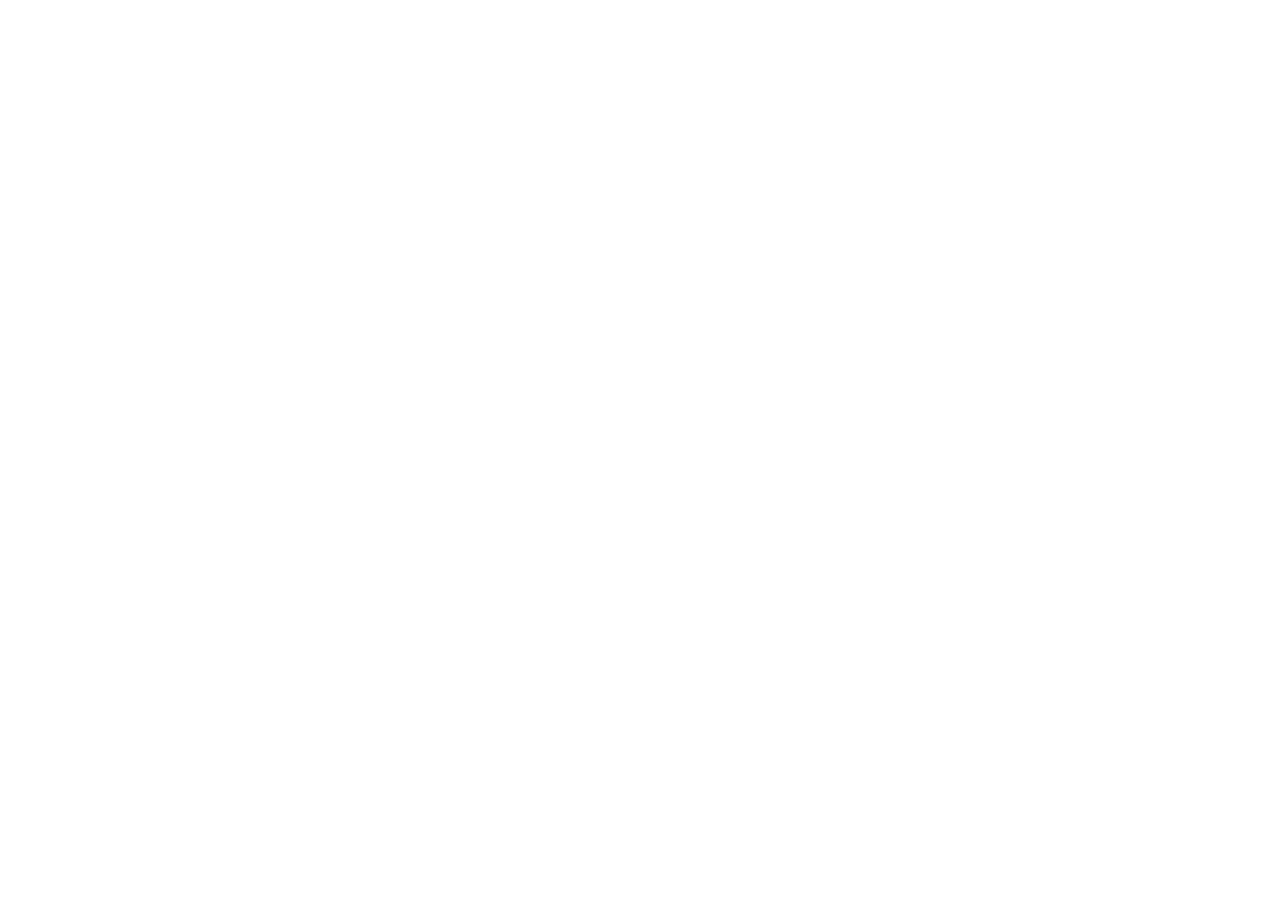
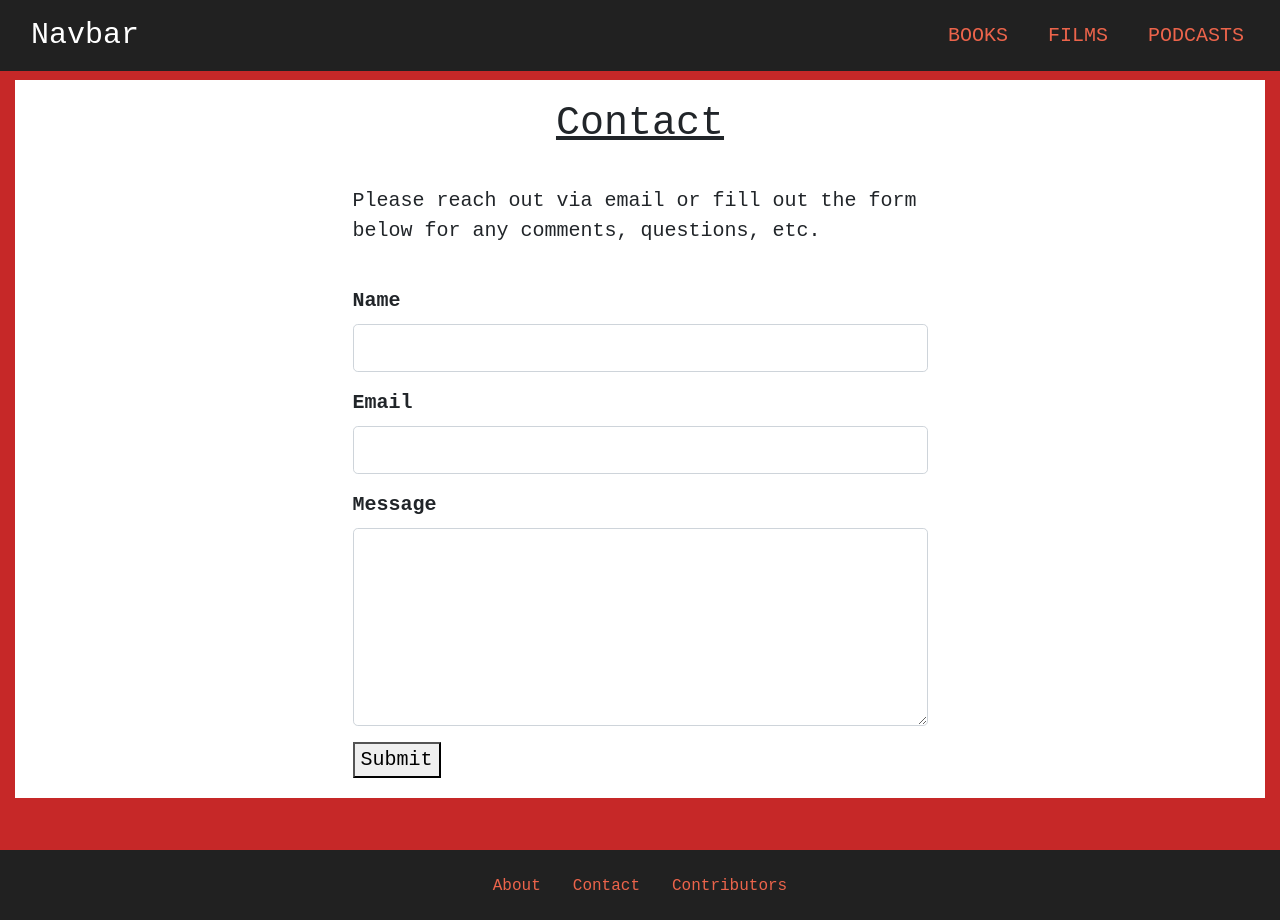
Before and after one commit to gbarboza12/lguide, a Gatsby site: page /contact in a window 1280 px wide. Before the commit this address had no page. Before the commit the page ends 800 px from the top, so only its background shows below. Built offline with nearby package versions, Linux system fonts and the light colour scheme; Gatsby itself is replaced by a stand-in of ours.

Commit message:
created stylesheet directory, added contact page

```diff
--- a/src/components/footer.js
+++ b/src/components/footer.js
@@ -2,12 +2,21 @@ import React, { Component } from 'react'
 import { Link } from 'gatsby'
 
 export default class Footer extends Component {
-   render() {
-      return (
-         <div className="footer">
-            About
-
-         </div>
-      )
-   }
+  render() {
+    return (
+      <footer className="footer">
+        <ul>
+          <li>
+            <Link to={`/`}>About</Link>
+          </li>
+          <li>
+            <Link to={`/contact`}>Contact</Link>
+          </li>
+          <li>
+            <Link to={`/`}>Contributors</Link>
+          </li>
+        </ul>
+      </footer>
+    )
+  }
 }
--- a/src/components/header.js
+++ b/src/components/header.js
@@ -2,7 +2,7 @@ import React, { Component } from 'react'
 import { Link } from 'gatsby'
 import { FontAwesomeIcon } from '@fortawesome/react-fontawesome'
 import { faBars } from '@fortawesome/free-solid-svg-icons'
-import './header.css'
+import './styles/header.css'
 
 export default class Header extends Component {
   constructor(props) {
@@ -44,7 +44,7 @@ export default class Header extends Component {
   }
   render() {
     return (
-      <div>
+      <header>
         {!this.state.collapsed ? (
           <div className="overlay">
             <a
@@ -81,7 +81,7 @@ export default class Header extends Component {
             </div>
           </nav>
         )}
-      </div>
+      </header>
     )
   }
 }
--- a/src/components/post-node.js
+++ b/src/components/post-node.js
@@ -2,8 +2,6 @@ import React, { Component } from 'react'
 import { Link } from 'gatsby'
 import _ from 'lodash'
 import styled from 'styled-components'
-
-import './post.css'
 
 const StyledLink = styled(Link)`
   background-color: #bdc3c7;
--- a/src/components/sidebar.js
+++ b/src/components/sidebar.js
@@ -1,5 +1,4 @@
 import React, { Component } from 'react'
-import './sidebar.css'
 
 export default class Sidebar extends Component {
   constructor(props) {
--- /dev/null
+++ b/src/components/styles/forms.css
@@ -0,0 +1,3 @@
+.contact-form {
+   font-weight: bold;
+}
--- a/src/components/header.css
+++ b/src/components/styles/header.css
@@ -4,7 +4,7 @@
    top: 0;
    background-color: #212121;
    overflow: hidden;
-   z-index: 1;
+   z-index: 3;
  }
  .navigation-bar {
    width: 100%;
--- a/src/components/layout.css
+++ b/src/components/styles/layout.css
@@ -63,7 +63,7 @@ a:hover {
 .search-content input#search:-ms-input-placeholder {
    color: #65737e;
 }
-.form-control:focus {
+.search-content .form-control:focus {
   outline: 0 !important;
   border-color: transparent;
   box-shadow: none;
@@ -88,15 +88,46 @@ a:hover {
 }
 .page-title-div {
  padding-bottom: 30px;
+ text-decoration: underline;
+}
+.page-text-div {
+  padding-bottom: 40px;
+}
+@media screen and (max-width: 768px) {
+  .page-text-div  {
+    padding-bottom: 30px;
+   }
 }
 
 .footer {
   left: 0;
   bottom: 0;
   width: 100%;
+  height: 70px;
+  margin-top: 50px;
+  padding: 20px;
   background-color: #212121;
   color: white;
   text-align: center;
-  height: 70px;
-  margin-top: 50px;
+  vertical-align: center;
 }
+.footer ul {
+  list-style-type: none;
+  margin: 0;
+  padding: 0;
+  overflow: hidden;
+}
+.footer ul > li {
+  display: inline-block;
+  float: none
+}
+.footer li a {
+  text-align: center;
+  padding: 16px;
+  text-decoration: none;
+  font-size: 16px;
+}
+.footer a:hover {
+  text-decoration: none !important;
+  color: #fff;
+}
--- a/src/components/post.css
+++ b/src/components/styles/post.css
@@ -22,13 +22,6 @@
   margin: 0;
   padding: 10px;
 }
-.tag-button {
-  background-color: #bdc3c7;
-  border-radius: 12px;
-  color: #e9c8c2;
-  text-align: center;
-  display: inline-block;
-}
 hr.post-divider {
   height: 4px;
   background-image: linear-gradient(90deg, transparent, transparent 50%,
--- a/src/components/sidebar.css
+++ b/src/components/styles/sidebar.css
@@ -11,6 +11,7 @@
    transition: 0.5s;
    padding-top: 60px;
    padding-left: 10px;
+   z-index: 2;
 }
 .sidebar a {
    text-decoration: none;
@@ -29,9 +30,10 @@
    font-size: 36px;
    margin-left: 50px;
  }
- @media screen and (max-height: 450px) {
-   .sidebar {padding-top: 15px;}
-   .sidebar a {font-size: 18px;}
+ @media screen and (max-width: 450px) {
+   .sidebar {
+     font-size: 16px;
+    }
  }
  .filterbtn-div {
    padding-bottom: 15px;
--- /dev/null
+++ b/src/pages/contact.js
@@ -0,0 +1,63 @@
+import React, { Component } from 'react'
+
+import Layout from '../components/layout'
+
+export default class Sidebar extends Component {
+  constructor(props) {
+    super(props)
+  }
+
+  render() {
+    return (
+      <Layout>
+        <div className="container-fluid main-container">
+          <div className="main-content row justify-content-center align-items-center h-100">
+            <div className="col col-sm-6 col-md-6 ">
+              <div className="page-title-div text-center">
+                <h1>Contact</h1>
+              </div>
+
+              <div className="page-text-div">
+                Please reach out via email or fill out the form below for any
+                comments, questions, etc.
+              </div>
+
+              <div id="contact-form">
+                <form
+                  method="POST"
+                  action="https://formspree.io/gbarboza1231@gmail.com"
+                >
+                  <div className="form-group contact-form" id="contact-form">
+                    <label for="name">Name</label>
+                    <input
+                      type="text"
+                      className="form-control form-control-lg"
+                      name="name"
+                    />
+                  </div>
+                  <div class="form-group contact-form">
+                    <label for="email">Email</label>
+                    <input
+                      type="email"
+                      className="form-control form-control-lg"
+                      name="email"
+                    />
+                  </div>
+                  <div class="form-group contact-form">
+                    <label for="message">Message</label>
+                    <textarea
+                      name="message"
+                      className="form-control form-control-lg"
+                      rows="6"
+                    />
+                  </div>
+                  <button type="submit">Submit</button>
+                </form>
+              </div>
+            </div>
+          </div>
+        </div>
+      </Layout>
+    )
+  }
+}
--- a/src/templates/category.js
+++ b/src/templates/category.js
@@ -59,12 +59,6 @@ export default class Category extends Component {
               <FontAwesomeIcon icon={faFilter} /> Filter
             </button>
           </div>
-          <div className="main-content">
-            <div className="text-center page-title-div">
-              <h1>Category: {category}</h1>
-            </div>
-            <PostList postEdges={postEdges} checkedTags={checkedItems} />
-          </div>
           {this.state.showSidebar ? (
             <Sidebar
               filterType={'Topic'}
@@ -73,6 +67,12 @@ export default class Category extends Component {
               filterOptions={filterOptions}
             />
           ) : null}
+          <div className="main-content">
+            <div className="text-center page-title-div">
+              <h1>{category}</h1>
+            </div>
+            <PostList postEdges={postEdges} checkedTags={checkedItems} />
+          </div>
         </div>
       </Layout>
     )
```
Also changed, not shown: src/components/layout.js (+5 -4 lines), src/pages/index.js (+12 -8 lines).
